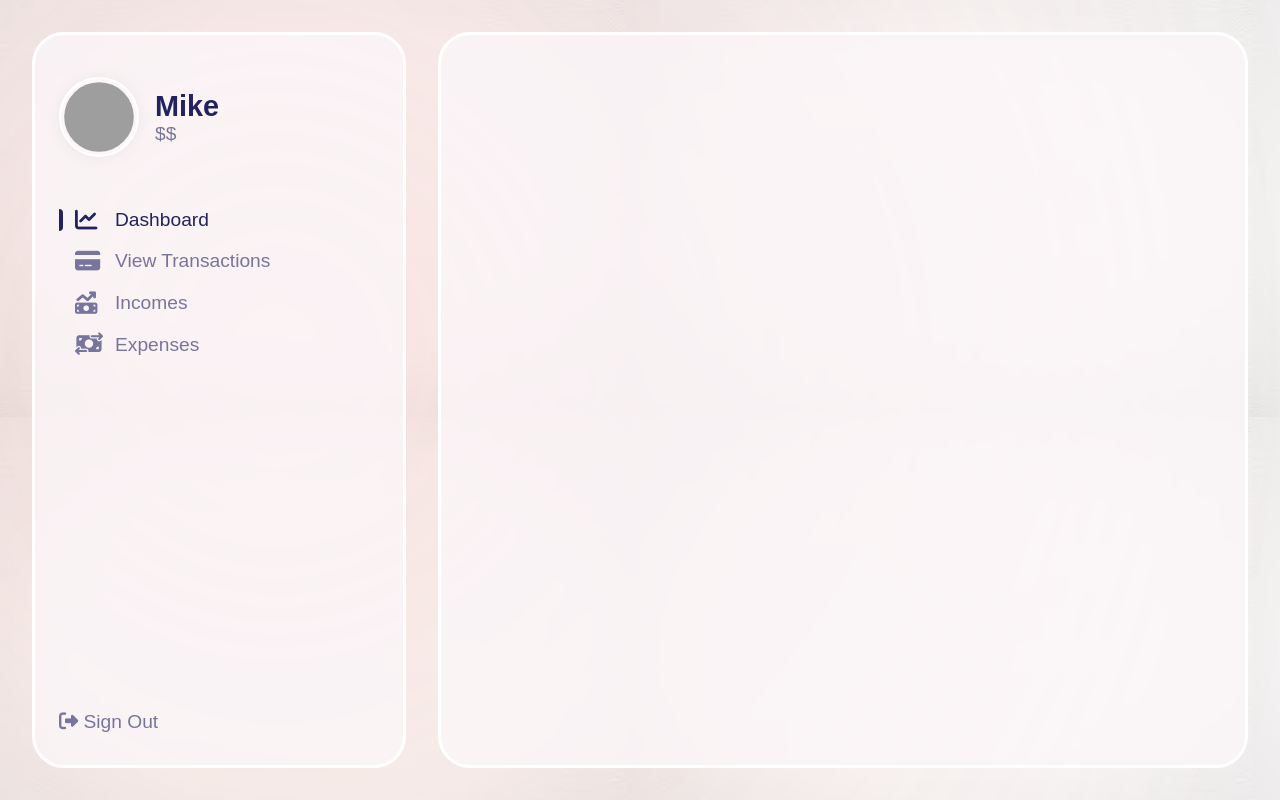
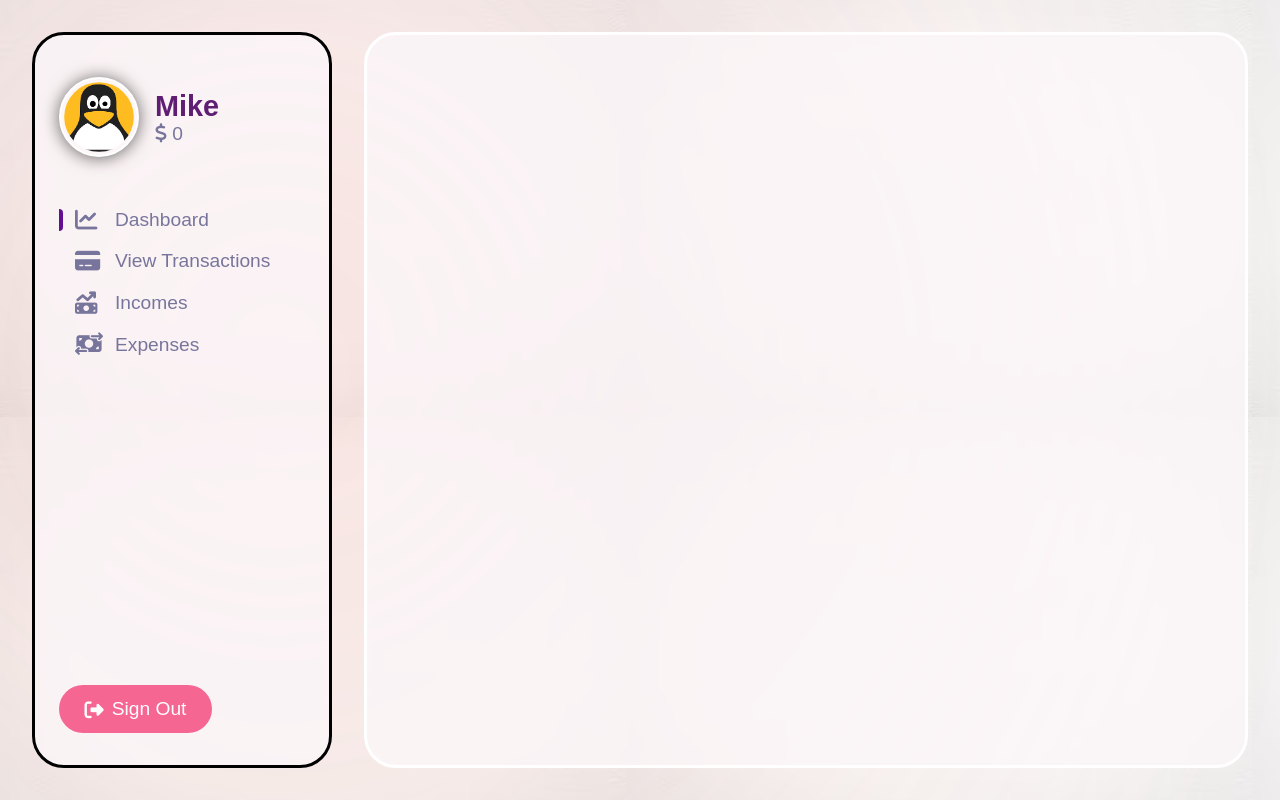
Before and after one commit to Tiger-raj/spendwise-webster, a React (Create React App) app in the folder Frontend/client/: page / in a window 1280 px wide. Built offline with nearby package versions, Linux system fonts and the light colour scheme; grey boxes are pictures that could not be loaded.

Commit message:
Update Navigation.js

```diff
--- a/Frontend/client/src/Components/Navigation/Navigation.js
+++ b/Frontend/client/src/Components/Navigation/Navigation.js
@@ -1,42 +1,66 @@
-import React from 'react'
-import styled from 'styled-components'
-import avatar from '../../context/img/avatar.png'
-import { signout } from '../../utils/Icons'
-import { menuItems } from '../../utils/menuItems.js'
+// Importing necessary modules and resources
+import React, { useState } from "react";
+import styled from "styled-components";
+import avatar from '../../img/avatar.png'
+import { menuItems } from "../../utils/menuitems";
+import { signout } from "../../utils/icons";
+import {dollar} from "../../utils/icons";
+import { useGlobalContext } from "../../context/globalContext";
+import Button from '../../Components/Button/Button';
 
-function Navigation({active,setActive}){
+
+
+function Navigation({active, setActive}) {
+    const {totalBalance} = useGlobalContext()
+
     return (
         <NavStyled>
+            {/* User info section */}
             <div className="user-con">
                 <img src={avatar} alt="" />
                 <div className="text">
                     <h2>Mike</h2>
-                    <p>$$</p>
+                    <p>{dollar} {totalBalance()}</p>
                 </div>
             </div>
+
+            {/* Menu items section */}
             <ul className="menu-items">
+
+                {/* Mapping through menu items and rendering them */}
                 {menuItems.map((item) => {
-                    return <li
+                    return (<li
                         key={item.id}
                         onClick={() => setActive(item.id)}
-                        className={active === item.id ? 'active': ''}
+                        className= {active === item.id? 'active': ''}
                     >
                         {item.icon}
                         <span>{item.title}</span>
                     </li>
+                    );
                 })}
+
             </ul>
+
+            {/* Sign out section */}
             <div className="bottom-nav">
-                <li>
-                    {signout} Sign Out
-                </li>
+            <Button
+                    name={'Sign Out'}
+                    icon={signout}
+                    bPad={'.8rem 1.6rem'}
+                    bRad={'30px'}
+                    bg={'var(--color-accent'}
+                    color={'#fff'}
+                />
             </div>
         </NavStyled>
     )
 }
+
+// Styled component for navigation
 const NavStyled = styled.nav`
     padding: 2rem 1.5rem;
-    width: 374px;
+    width: 300px;
     height: 100%;
     background: rgba(252, 246, 249, 0.78);
     border: 3px solid #FFFFFF;
@@ -46,6 +70,7 @@ const NavStyled = styled.nav`
     flex-direction: column;
     justify-content: space-between;
     gap: 2rem;
+    border: 3px solid black;
     .user-con{
         height: 100px;
         display: flex;
@@ -59,15 +84,16 @@ const NavStyled = styled.nav`
             background: #fcf6f9;
             border: 2px solid #FFFFFF;
             padding: .2rem;
-            box-shadow: 0px 1px 17px rgba(0, 0, 0, 0.06);
+            box-shadow: 0px 1px 17px rgba(0, 0, 0, 0.6);
         }
         h2{
-            color: rgba(34, 34, 96, 1);
+            color: rgba(95, 30, 115);
         }
         p{
             color: rgba(34, 34, 96, .6);
         }
     }
+
     .menu-items{
         flex: 1;
         display: flex;
@@ -88,12 +114,15 @@ const NavStyled = styled.nav`
                 font-size: 1.4rem;
                 transition: all .4s ease-in-out;
             }
+
         }
     }
+
     .active{
-        color: rgba(34, 34, 96, 1) !important;
+        color: rgba(78, 11, 117); !important;
         i{
-            color: rgba(34, 34, 96, 1) !important;
+            color: rgba(34, 34, 96, 1); !important;
+
         }
         &::before{
             content: "";
@@ -102,9 +131,10 @@ const NavStyled = styled.nav`
             top: 0;
             width: 4px;
             height: 100%;
-            background: #222260;
+            background: #630f94;
             border-radius: 0 10px 10px 0;
         }
     }
 `;
+
 export default Navigation
```
